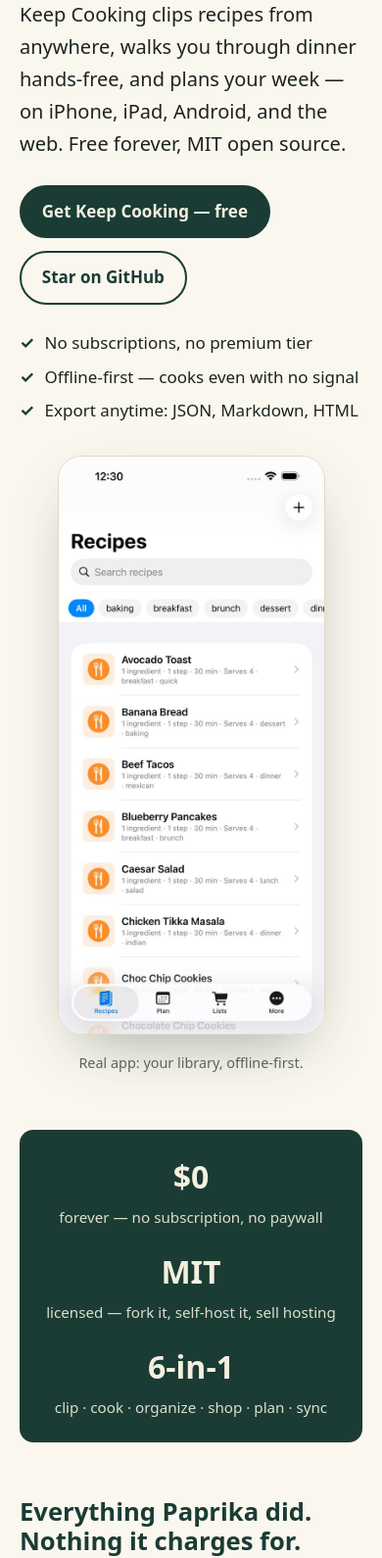
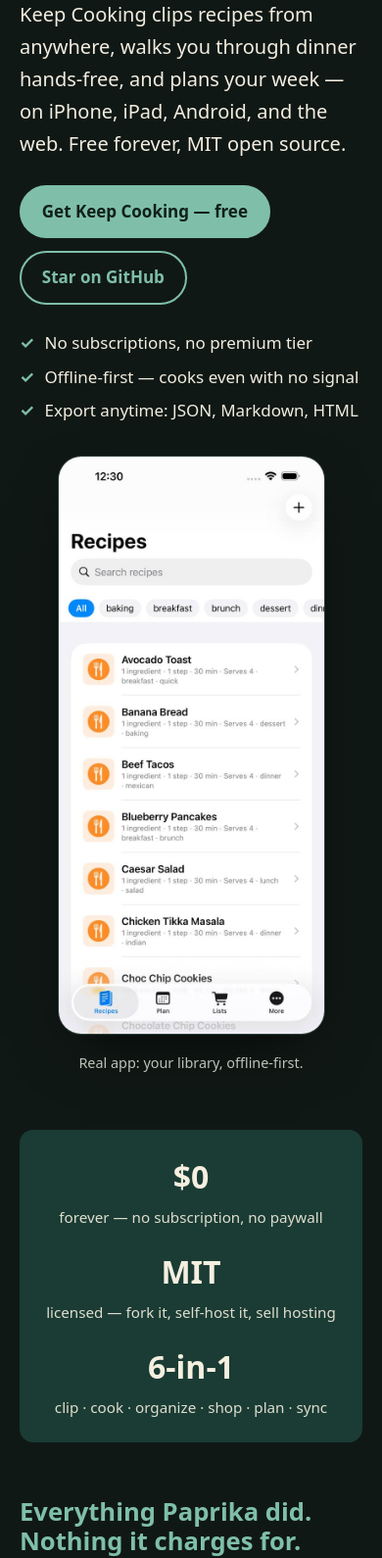
Before and after one commit to tpaulshippy/keep-cooking, a website: page sites/marketing/public/index.html in a window 390 px wide. Shown: the part 248-1838 px from the top of the page at 98% size. Drawn offline with Linux system fonts and the dark colour scheme.

Commit message:
feat(marketing): dark mode via prefers-color-scheme (device preference only)
- Dark green-tinted theme (#101815 bg, #f2ede0 ink) with contrast-checked accents; proof band keeps deep brand green, code block near-black
- Eyebrow >=4.5:1 in both modes (#8f4d15 light, #f0b573 dark); focus outline visible on dark
- No toggle/JS/localStorage — pure @media, reduced-motion untouched
- Build asserts dark block + eyebrow color in both modes

```diff
--- a/sites/marketing/public/styles.css
+++ b/sites/marketing/public/styles.css
@@ -175,3 +175,28 @@ footer a { color: var(--brand); }
 @media (prefers-reduced-motion: reduce) {
   html { scroll-behavior: auto; }
 }
+
+/* dark mode */
+@media (prefers-color-scheme: dark) {
+  :root {
+    color-scheme: dark;
+    --bg: #101815;
+    --ink: #f2ede0;
+    --brand: #7fbfa9;
+    --brand-ink: #10201b;
+    --accent: #e09a52;
+    --card: #16211d;
+    --line: #2c3d37;
+    --muted: #b9c4ba;
+  }
+  .eyebrow { color: #f0b573; } /* ~8:1 on dark bg, >=4.5 in both modes */
+  .site-header { background: rgba(16, 24, 21, .96); }
+  .proof-stats { background: #1a3c34; color: #f5efe0; }
+  .hero-shot img {
+    border-color: var(--line);
+    box-shadow: 0 24px 60px -24px rgba(0, 0, 0, .8);
+  }
+  .hosting-commands {
+    background: #0b120f; color: #f2ede0; border: 1px solid var(--line);
+  }
+}
--- a/sites/marketing/scripts/build.mjs
+++ b/sites/marketing/scripts/build.mjs
@@ -32,6 +32,12 @@ check("privacy stub linked", index.includes("/privacy.html"));
 check("JSON-LD SoftwareApplication", index.includes("SoftwareApplication"));
 check("OG tags", index.includes("og:image") && index.includes("og-image.png")
   && index.includes("og:image:width") && index.includes("og:image:height"));
+// Dark mode: prefers-color-scheme block present, eyebrow tuned in both modes
+const css = readFileSync(join(pub, "styles.css"), "utf8");
+check("dark mode block present", css.includes("@media (prefers-color-scheme: dark)"));
+check("eyebrow color in light mode", /\.eyebrow\s*\{[^}]*color:\s*#8f4d15/.test(css));
+const darkBlock = css.slice(css.indexOf("@media (prefers-color-scheme: dark)"));
+check("eyebrow color in dark mode", /\.eyebrow\s*\{[^}]*color:\s*#[0-9a-f]{6}/i.test(darkBlock));
 check("alt text on all images", !/<img\b(?![^>]*\salt=)/.test(index)
   && !/<img\b(?![^>]*\salt=)/.test(readFileSync(join(pub, "privacy.html"), "utf8")));
 check("no heavy client JS (only nav.js)", !/react|vue|next|alpine|jquery/i.test(index));
```
